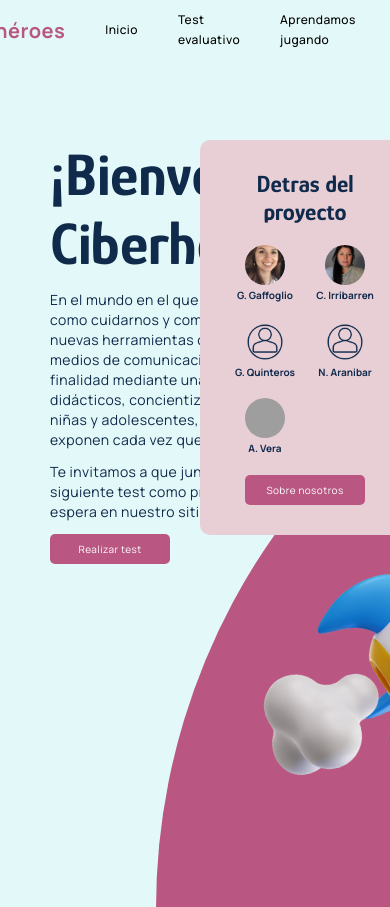
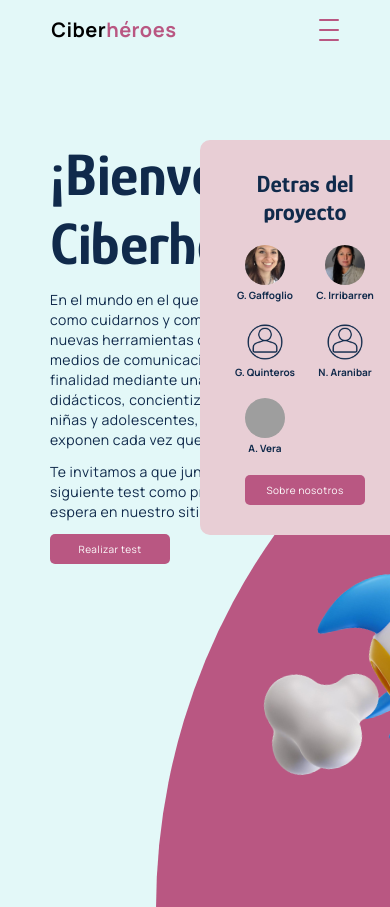
Before and after one commit to agustinvera25/PortalEducativo-ProyectoUTN, a React (Vite) app: page / in a window 390 px wide. Shown: the top 907 px of the page. Built offline with nearby package versions, Linux system fonts and the light colour scheme; grey boxes are pictures that could not be loaded.

Commit message:
add: navbar component responsive styles

```diff
--- a/src/components/Navbar.jsx
+++ b/src/components/Navbar.jsx
@@ -1,5 +1,14 @@
+import { useState } from "react"
+
 const Navbar = () => {
+
+  const [openMenu, setOpenMenu] = useState(false)
+
+  const handleMenu = ()=> openMenu ? setOpenMenu(false) : setOpenMenu(true)
+
+
   return (
+    <>
       <nav className="navbar">
           <ul className="navbar-items">
               <li className="navbar-logo"><a href="/">Ciber<span>héroes</span></a></li>
@@ -7,8 +16,22 @@ const Navbar = () => {
               <li><a href="/test">Test evaluativo</a></li>
               <li><a href="/aprendamosjugando">Aprendamos jugando</a></li>
               <li><a href="/sobrenosotros">Sobre nosotros</a></li>
+              <li className='icon-menu' onClick={handleMenu}>
+                <span className={openMenu ? 'linea1 close' : 'linea1 open'}></span>
+                <span className={openMenu ? 'linea2 close' : 'linea2 open'}></span>
+                <span className={openMenu ? 'linea3 close' : 'linea3 open'}></span>
+              </li>
           </ul>
+          <div className={openMenu ? 'menu-responsive discover' : 'menu-responsive cover'}>
+            <ul className="navbar-items">
+            <li><a href="/">Inicio</a></li>
+              <li><a href="/test">Test evaluativo</a></li>
+              <li><a href="/aprendamosjugando">Aprendamos jugando</a></li>
+              <li><a href="/sobrenosotros">Sobre nosotros</a></li>
+            </ul>
+          </div>
       </nav>
+    </>
   )
 }
 
--- a/src/sass/layout/_Navbar.scss
+++ b/src/sass/layout/_Navbar.scss
@@ -18,20 +18,95 @@
     margin: 0;
     padding: 0;
     font-weight: 500;
-    a{
-        color: $negro;
-        transition: all .5s;
-        &:hover{
-            color: $principal;
+    @include tablet{
+      width: 100%;
+      justify-content: space-around;
+    }
+    li {
+      @include tablet {
+        display: none;
+        &.icon-menu,
+        &.navbar-logo {
+          display: grid;
         }
+      }
+    }
+    a {
+      color: $negro;
+      transition: all 0.5s;
+      &:hover {
+        color: $principal;
+      }
     }
   }
 }
 
-.navbar-logo{
+.navbar-logo {
   font-size: 2rem;
   font-weight: 700;
-  span{
-      color: $principal;
+  span {
+    color: $principal;
   }
 }
+.menu-responsive{
+  position: absolute;
+  top: 100%;
+  width: 100%;
+  height: 100vh;
+  background-color: $cuaternario;
+  transition: all 1s ease;
+  display: flex;
+  align-items: center;
+  justify-content: center;
+  .navbar-items{
+    display: grid;
+    justify-items: center;
+    align-content: center;
+    li{
+      display: inline-block;
+      font-size: 2rem;
+    }
+  }
+}
+
+.menu-responsive.cover{
+  left: 100%;
+}
+
+.menu-responsive.discover{
+  left: 0;
+}
+
+.icon-menu {
+  display: none;
+  @include tablet {
+    display: grid;
+    width: 2rem;
+    height: 2rem;
+    gap: 0.8rem;
+  }
+  width: 3rem;
+  height: 3rem;
+  align-content: center;
+  justify-items: center;
+  gap: 0.8rem;
+  cursor: pointer;
+  span {
+    display: inline-block;
+    width: 100%;
+    height: 0.2rem;
+    background-color: $principal;
+    border-radius: 0.4rem;
+    transition: all 0.8s ease;
+    &.linea1.close {
+      transform: rotateZ(40deg) translateX(1.4rem);
+    }
+    &.linea3.close {
+      transform: rotateZ(-40deg) translateX(1.4rem);
+    }
+    &.linea2.close {
+      width: 0;
+      height: 0;
+    }
+  }
+}
```
Also changed, not shown: src/components/menuIcon.jsx (added). Lines whose indentation alone changed are shown as unchanged.
